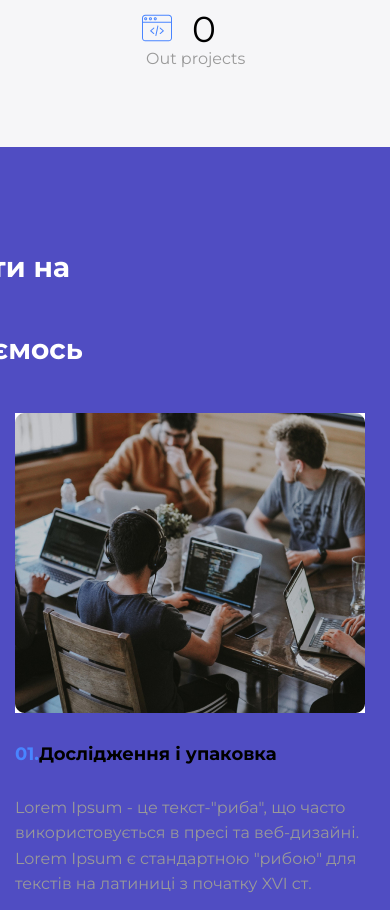
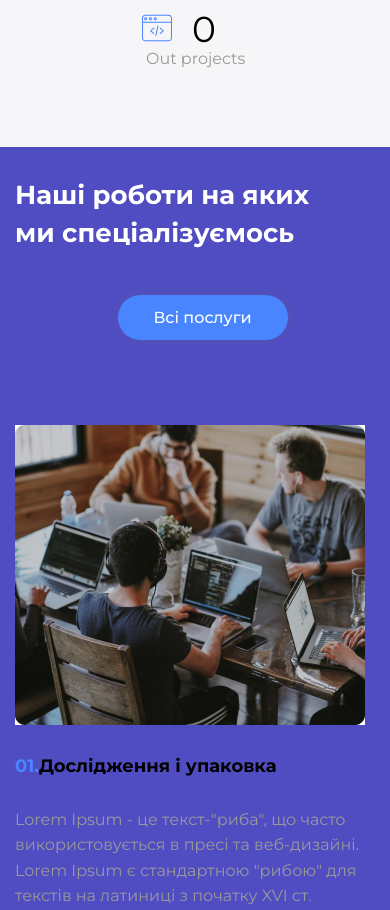
Before and after one commit to TimMedin/project.2.09.23, a plain HTML site: page index.html in a window 390 px wide. Shown: the part 2176-3086 px from the top of the page. Drawn offline with nearby package versions, Linux system fonts and the light colour scheme.

Commit message:
Update style.css

```diff
--- a/style.css
+++ b/style.css
@@ -15,6 +15,10 @@ ul, ol {
 
 button:focus {
     outline: none;
+}
+
+img {
+    display: block;
 }
 
 .body {
@@ -631,6 +635,14 @@ nav {
     justify-content: center;
 }
 
+@media screen and (max-width: 767px) {
+    .works-text-box {
+       display: block;
+       padding: 30px  0 15px 15px;
+    }
+}
+
+
 .works-heading {
     width: 540px;
     height: 88px;
@@ -644,8 +656,9 @@ nav {
 
 @media screen and (max-width: 767px) {
     .works-heading {
-        font-size: 28px;
+        font-size: 26px;
         width: 320px;
+        margin-bottom: 30px;
 
     }
 }
@@ -665,6 +678,14 @@ nav {
     background: var(--Accent, #4985FF);
     box-shadow: 0px 0px 10px 0px rgba(111, 111, 111, 0.25);
      transition: background-color 0.2s ease-out;
+}
+
+@media screen and (max-width: 767px) {
+    .works-btn {
+      display: block;
+      margin: 0 auto;
+      width: 170px;
+    }
 }
 
 .works-btn:hover {
@@ -868,6 +889,13 @@ nav {
     padding-bottom: 165px;
 }
 
+@media screen and (max-width: 767px) {
+    .video-play-box {
+       max-width: 370px;
+    }
+
+}
+
 .video-play-box::after {
     position: absolute;
     bottom: -85px;
@@ -879,6 +907,13 @@ nav {
     width: 990px;
     transform: translateX(-50%);
     background-color: #E0E0E0;
+}
+
+@media screen and (max-width: 767px) {
+    .video-play-box::after {
+       display: none;
+    }
+
 }
 
 .video-play {
```
